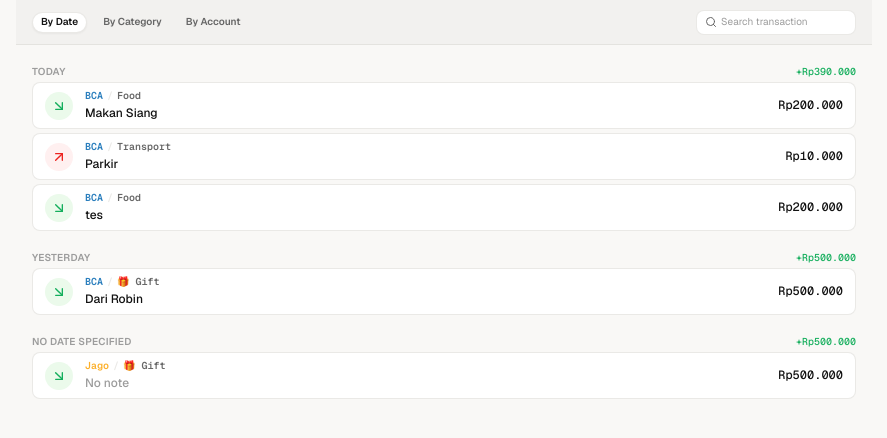
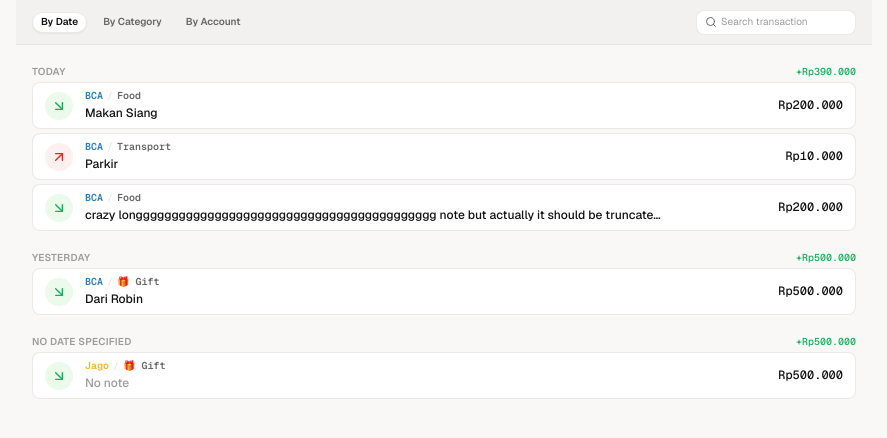
Before and after one commit to githubhiseka/hangry-fe-intern-test, a React (Vite) app: page / in a window 1280 px wide. Shown: the top 438 px of the page, without its empty margins (196-1083 px from the left). Built offline with nearby package versions, Linux system fonts and the light colour scheme.

Commit message:
style: truncate note text if too long

```diff
--- a/src/App.jsx
+++ b/src/App.jsx
@@ -43,7 +43,7 @@ function App() {
       type: "income",
       account: "BCA",
       category: "Food",
-      note: "tes",
+      note: "crazy longggggggggggggggggggggggggggggggggggggggggg note but actually it should be truncated its not long enough tho now",
       amount: 200000,
       date: "12-05-2026",
     },
--- a/src/components/TransactionItem.jsx
+++ b/src/components/TransactionItem.jsx
@@ -24,7 +24,7 @@ export default function TransactionItem({ transaction }) {
           <span className="text-xs font-semibold font-mono text-border">/</span>
           <span className="text-xs font-semibold font-mono text-text-secondary">{category}</span>
         </div>
-        <span className={`text-sm font-medium ${note ? "text-text-default" : "text-text-muted"}`}>
+        <span className={`text-sm truncate max-w-xl font-medium ${note ? "text-text-default" : "text-text-muted"}`}>
           {note || "No note"}
         </span>
       </div>
```
